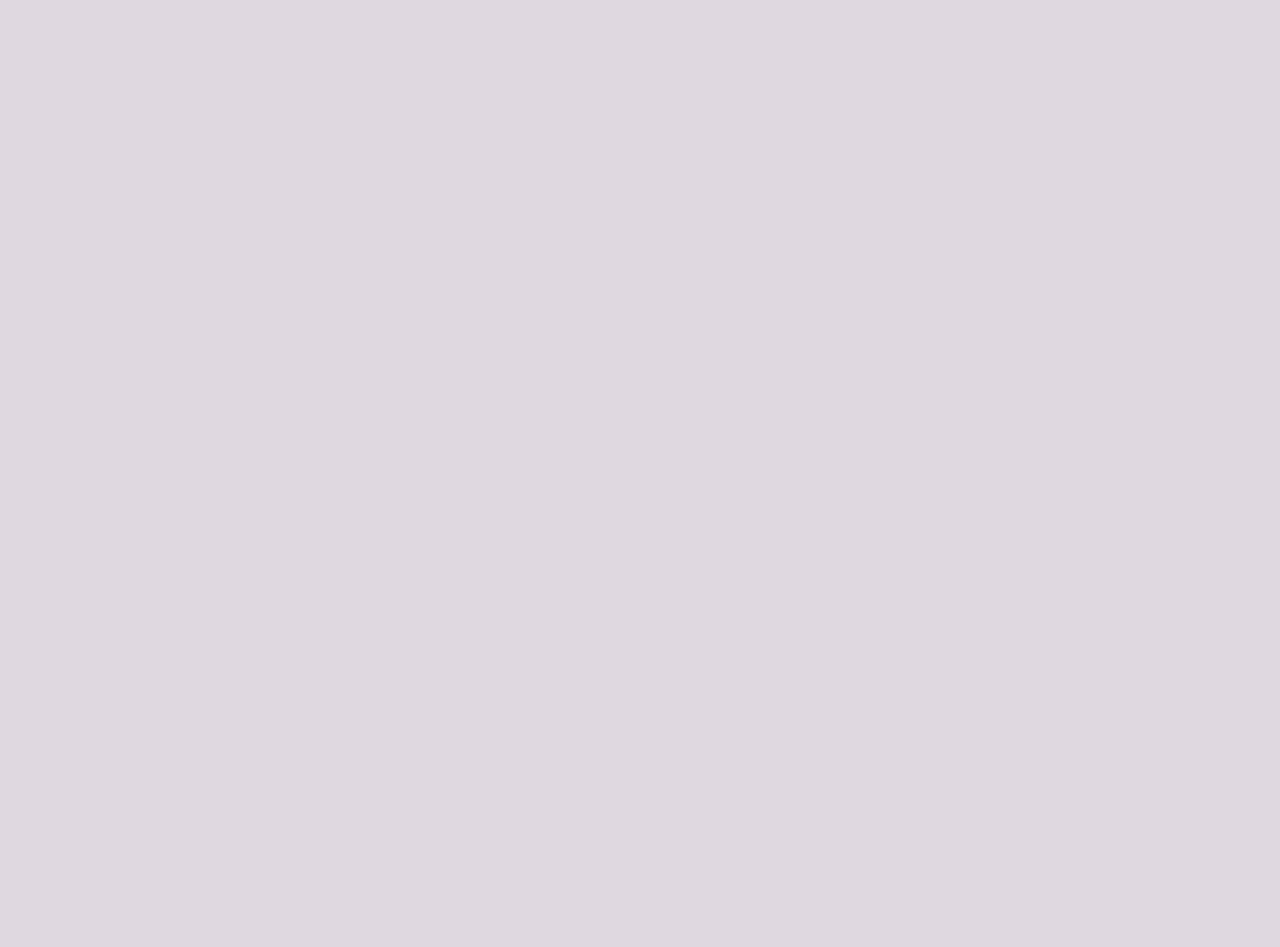
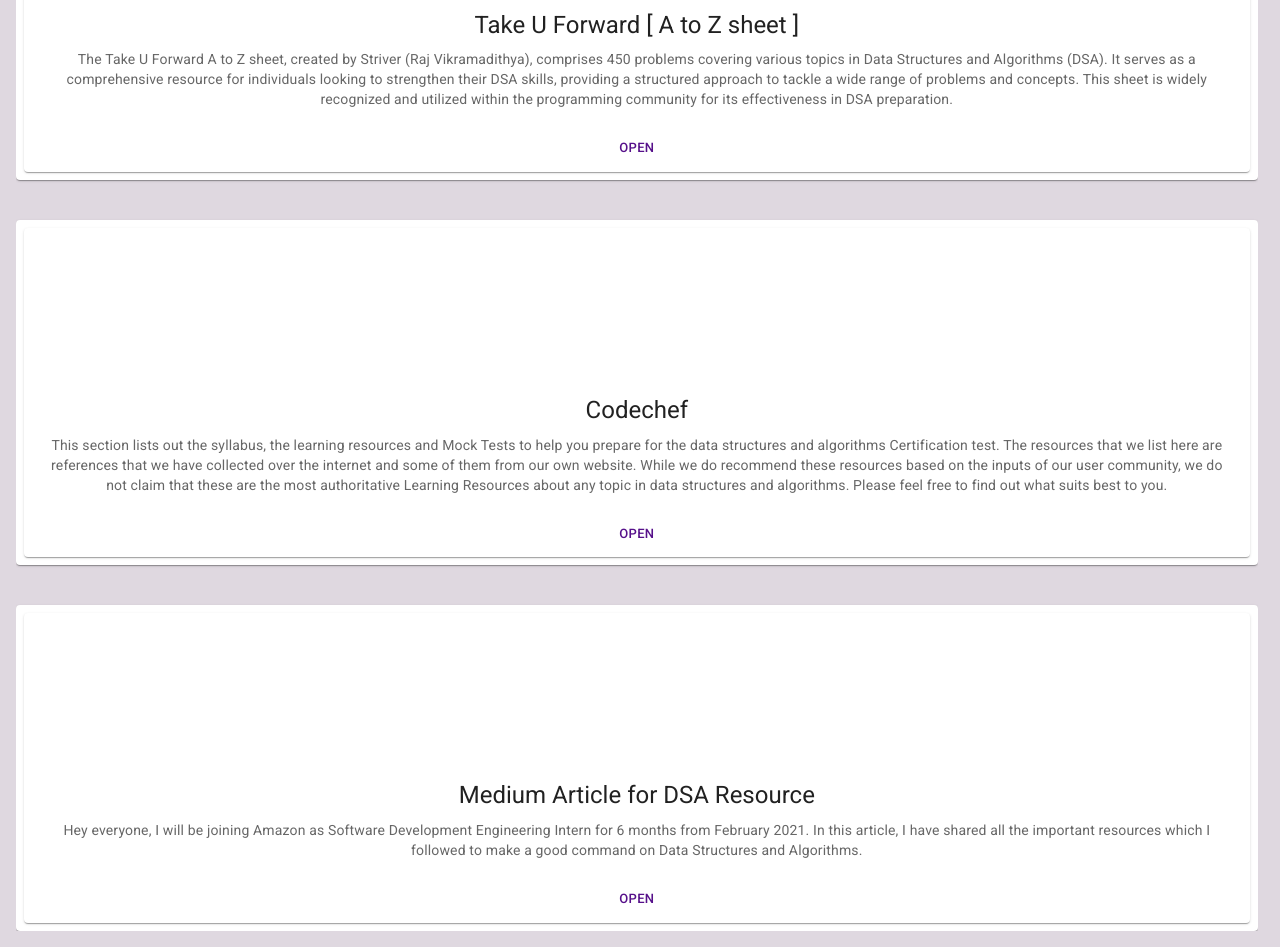
Before and after one commit to MdNihal005/CodeX, a React (Vite) app: page /Resources in a window 1280 px wide. Shown: the part 340-1287 px from the top of the page. Before the commit the page ends 800 px from the top, so only its background shows below. Built offline with nearby package versions, Linux system fonts and the light colour scheme; the HTML template or start-up script is replaced by a standard one.

Commit message:
updated resource page

```diff
--- a/src/components/ResourcesPage.jsx
+++ b/src/components/ResourcesPage.jsx
@@ -1,7 +1,44 @@
-import React from "react";
-
+import { Box, Button, Grid, Paper, Typography } from "@mui/material";
+import styled from "@emotion/styled";
+import TuF from "./Resources_DSA/TuF";
+import Codechef from "./Resources_DSA/Codechef";
+import Medium from "./Resources_DSA/Medium";
+const Item = styled(Paper)(({ theme }) => ({
+  backgroundColor: theme.palette.mode === "dark" ? "#1A2027" : "#fff",
+  ...theme.typography.body2,
+  padding: theme.spacing(1),
+  textAlign: "center",
+  color: theme.palette.text.secondary,
+}));
 function ResourcesPage() {
-  return <div>ResourcesPage</div>;
+  return (
+    <>
+      <Typography variant="h5" backgroundColor="dark" margin={5}>
+        <Button color="Heading" variant="contained">
+          Data Structures and Algorithms
+        </Button>
+      </Typography>
+      <Box margin={2} sx={{ width: "97%", flexGrow: 1 }}>
+        <Grid overflow={"hidden"} container gap={5}>
+          <Grid itemScope>
+            <Item>
+              <TuF />
+            </Item>
+          </Grid>
+          <Grid item>
+            <Item>
+              <Codechef />
+            </Item>
+          </Grid>
+          <Grid item>
+            <Item>
+              <Medium />
+            </Item>
+          </Grid>
+        </Grid>
+      </Box>
+    </>
+  );
 }
 
 export default ResourcesPage;
--- /dev/null
+++ b/src/components/Resources_DSA/Codechef.jsx
@@ -0,0 +1,47 @@
+import Card from "@mui/material/Card";
+import CardActions from "@mui/material/CardActions";
+import CardContent from "@mui/material/CardContent";
+import CardMedia from "@mui/material/CardMedia";
+import Button from "@mui/material/Button";
+import Typography from "@mui/material/Typography";
+
+const Codechef = () => {
+  return (
+    <Card>
+      <CardMedia
+        sx={{ height: { xs: 100, md: 150 } }}
+        // image="/src/assets/CP Images/atcoder.jpeg"
+        title="Codechef"
+        alt="Codechef"
+      />
+      <CardContent>
+        <Typography gutterBottom variant="h5" component="div">
+          Codechef
+        </Typography>
+        <Typography variant="body2" color="text.secondary">
+          This section lists out the syllabus, the learning resources and Mock
+          Tests to help you prepare for the data structures and algorithms
+          Certification test. The resources that we list here are references
+          that we have collected over the internet and some of them from our own
+          website. While we do recommend these resources based on the inputs of
+          our user community, we do not claim that these are the most
+          authoritative Learning Resources about any topic in data structures
+          and algorithms. Please feel free to find out what suits best to you.
+        </Typography>
+      </CardContent>
+      <CardActions
+        sx={{ display: "flex", alignItems: "center", justifyContent: "center" }}
+      >
+        <Button size="small">
+          <a
+            target="_blank"
+            href="https://www.codechef.com/certification/data-structures-and-algorithms/prepare"
+          >
+            Open
+          </a>
+        </Button>
+      </CardActions>
+    </Card>
+  );
+};
+export default Codechef;
--- /dev/null
+++ b/src/components/Resources_DSA/Medium.jsx
@@ -0,0 +1,43 @@
+import Card from "@mui/material/Card";
+import CardActions from "@mui/material/CardActions";
+import CardContent from "@mui/material/CardContent";
+import CardMedia from "@mui/material/CardMedia";
+import Button from "@mui/material/Button";
+import Typography from "@mui/material/Typography";
+
+const Medium = () => {
+  return (
+    <Card>
+      <CardMedia
+        sx={{ height: { xs: 100, md: 150 } }}
+        // image="/src/assets/CP Images/atcoder.jpeg"
+        title="Medium"
+        alt="Medium"
+      />
+      <CardContent>
+        <Typography gutterBottom variant="h5" component="div">
+          Medium Article for DSA Resource
+        </Typography>
+        <Typography variant="body2" color="text.secondary">
+          Hey everyone, I will be joining Amazon as Software Development
+          Engineering Intern for 6 months from February 2021. In this article, I
+          have shared all the important resources which I followed to make a
+          good command on Data Structures and Algorithms.
+        </Typography>
+      </CardContent>
+      <CardActions
+        sx={{ display: "flex", alignItems: "center", justifyContent: "center" }}
+      >
+        <Button size="small">
+          <a
+            target="_blank"
+            href="https://www.google.com/url?sa=t&rct=j&q=&esrc=s&source=web&cd=&cad=rja&uact=8&ved=2ahUKEwjX_JOEr9qEAxWk4DgGHfWGBzsQFnoECBQQAQ&url=https%3A%2F%2Fanubhavsinha98.medium.com%2Fresources-to-master-data-structures-and-algorithms-24450dc6d52b&usg=AOvVaw1Ixmc2I7jf2uu1aYO0MgY0&opi=89978449"
+          >
+            Open
+          </a>
+        </Button>
+      </CardActions>
+    </Card>
+  );
+};
+export default Medium;
--- /dev/null
+++ b/src/components/Resources_DSA/TuF.jsx
@@ -0,0 +1,43 @@
+import Card from "@mui/material/Card";
+import CardActions from "@mui/material/CardActions";
+import CardContent from "@mui/material/CardContent";
+import CardMedia from "@mui/material/CardMedia";
+import Button from "@mui/material/Button";
+import Typography from "@mui/material/Typography";
+
+const TuF = () => {
+  return (
+    <Card>
+      <CardMedia
+        sx={{ height: { xs: 100, md: 140 } }}
+        // image="/src/assets/CP Images/atcoder.jpeg"
+        title="take u forward"
+        alt="take u forward"
+      />
+      <CardContent>
+        <Typography gutterBottom variant="h5" component="div">
+          Take U Forward [ A to Z sheet ]
+        </Typography>
+        <Typography variant="body2" color="text.secondary">
+          The Take U Forward A to Z sheet, created by Striver (Raj
+          Vikramadithya), comprises 450 problems covering various topics in Data
+          Structures and Algorithms (DSA). It serves as a comprehensive resource
+          for individuals looking to strengthen their DSA skills, providing a
+          structured approach to tackle a wide range of problems and concepts.
+          This sheet is widely recognized and utilized within the programming
+          community for its effectiveness in DSA preparation.
+        </Typography>
+      </CardContent>
+      <CardActions
+        sx={{ display: "flex", alignItems: "center", justifyContent: "center" }}
+      >
+        <Button size="small">
+          <a target="_blank" href="https://takeuforward.org/">
+            Open
+          </a>
+        </Button>
+      </CardActions>
+    </Card>
+  );
+};
+export default TuF;
```
